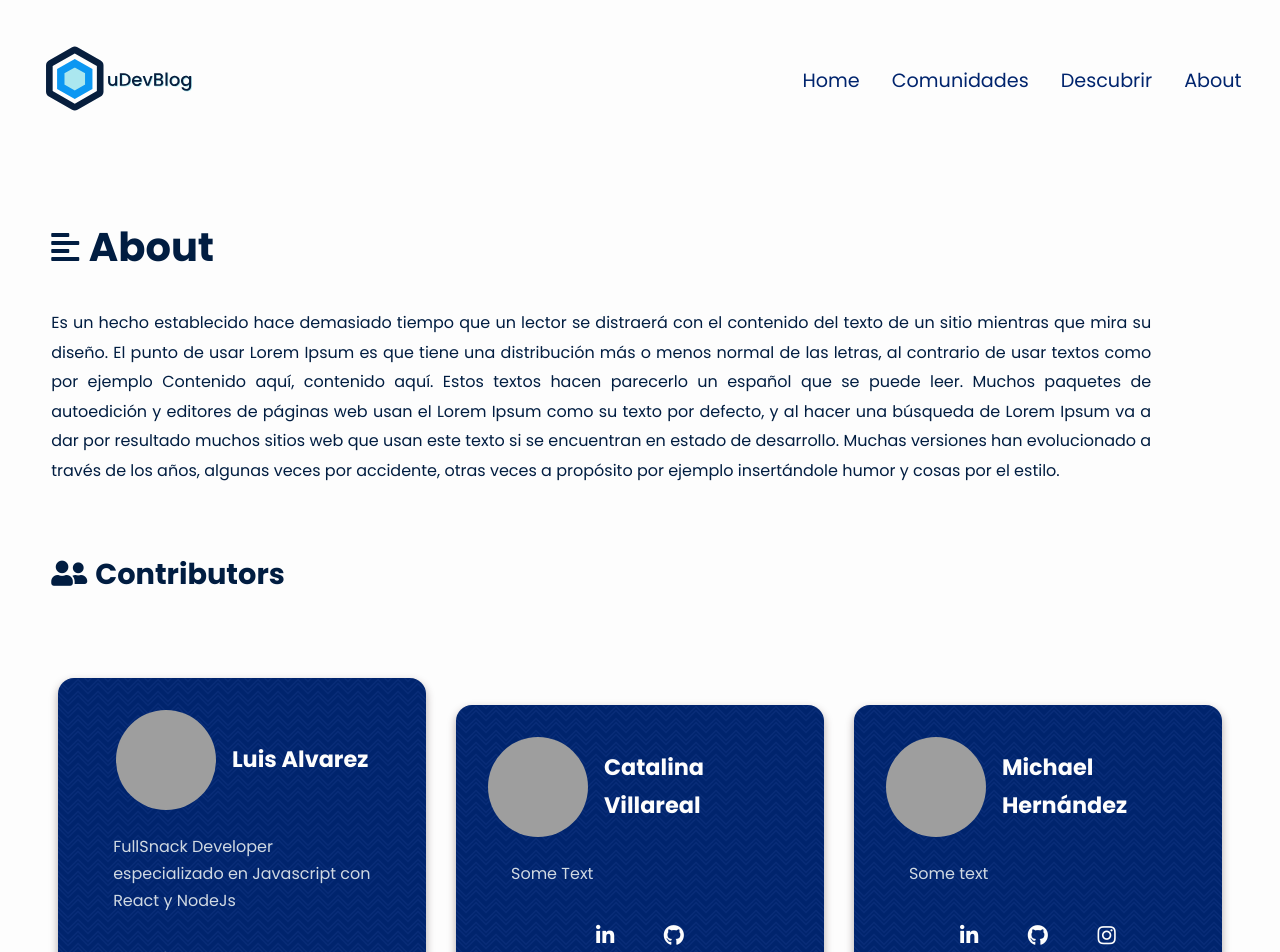
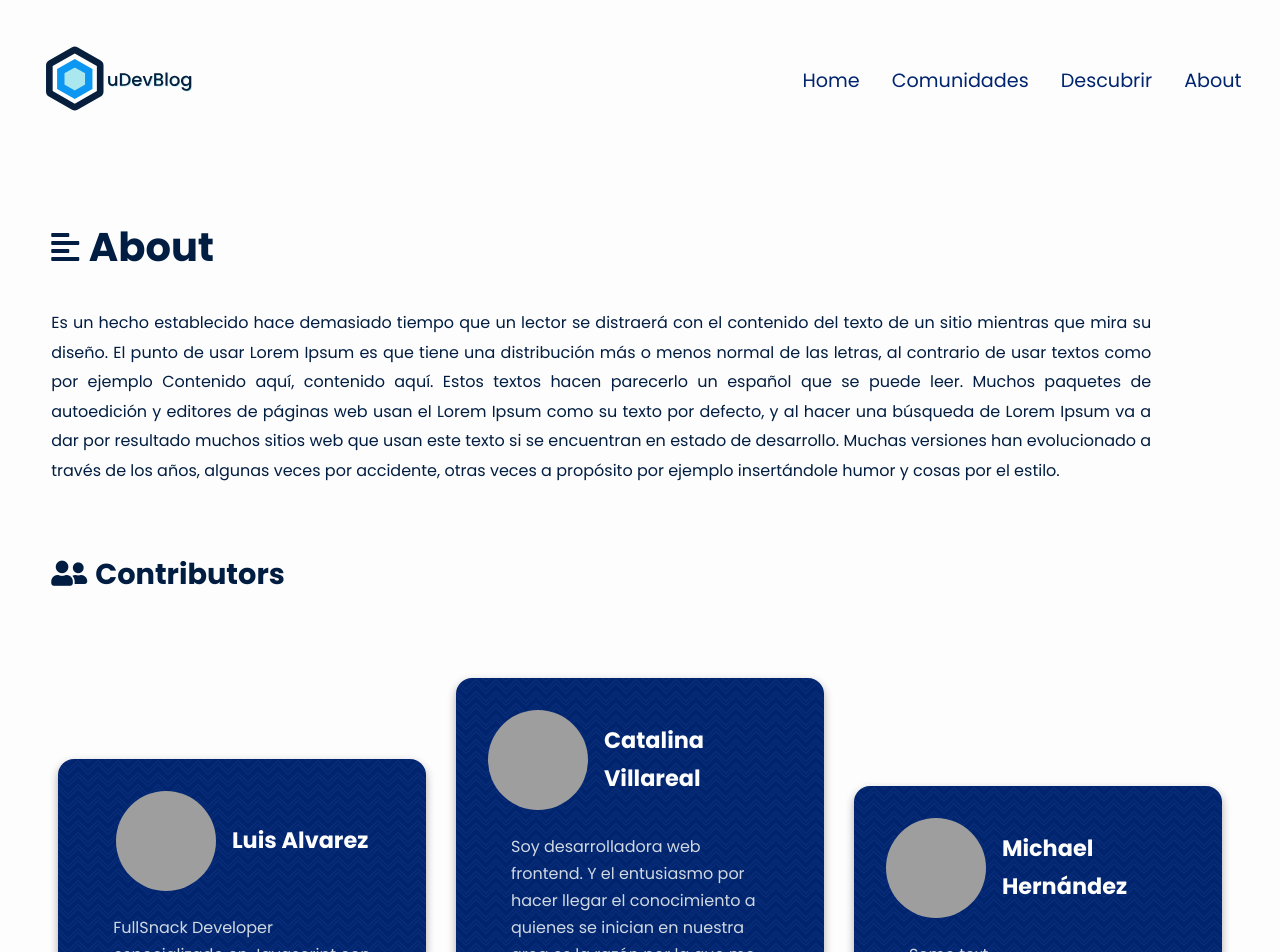
Before and after one commit to mrLuisFer/uDevBlog, a React (Create React App) app: page /about in a window 1280 px wide. Shown: the top 952 px of the page. Built offline with nearby package versions, Linux system fonts and the light colour scheme; grey boxes are pictures that could not be loaded.

Commit message:
Agregué mi texto en aboutInfo.js

```diff
--- a/src/components/About/AboutText/aboutInfo.js
+++ b/src/components/About/AboutText/aboutInfo.js
@@ -18,7 +18,7 @@ const catalina = {
   icon1: 'fab fa-linkedin-in',
   social2: 'https://github.com/LCV13',
   icon2: 'fab fa-github',
-  text: 'Some Text',
+  text: 'Soy desarrolladora web frontend. Y el entusiasmo por hacer llegar el conocimiento a quienes se inician en nuestra area es la razón por la que me uní a uDevBlog y lo que nos motiva a todo el equipo para seguir creciendo este gran proyecto.',
 };
 
 const michael = {
```
